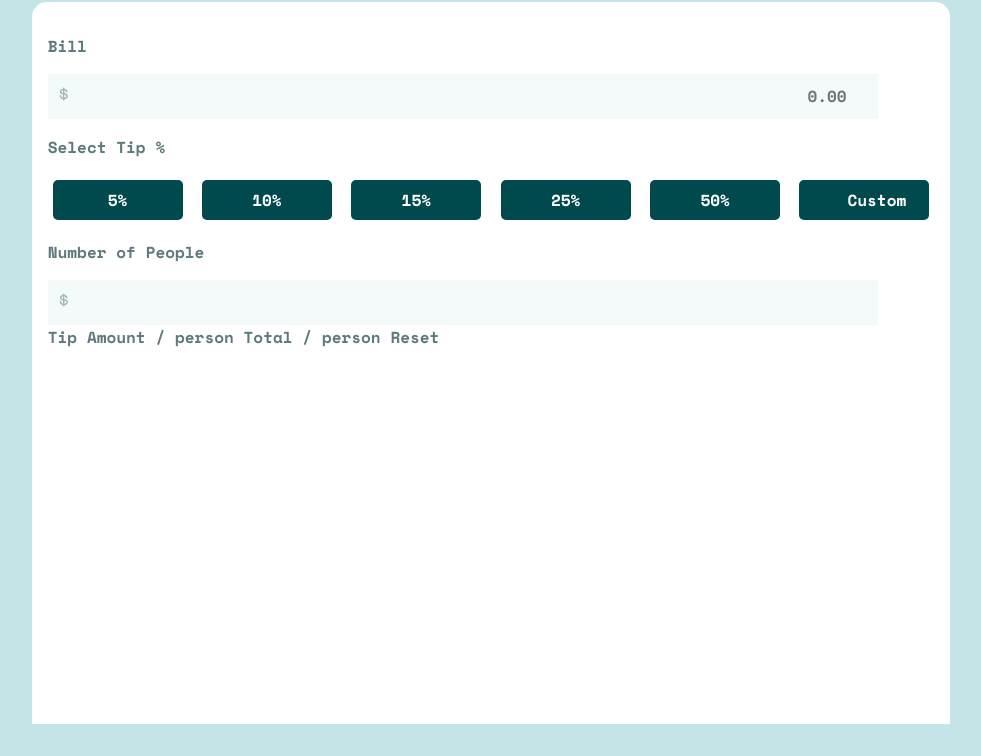
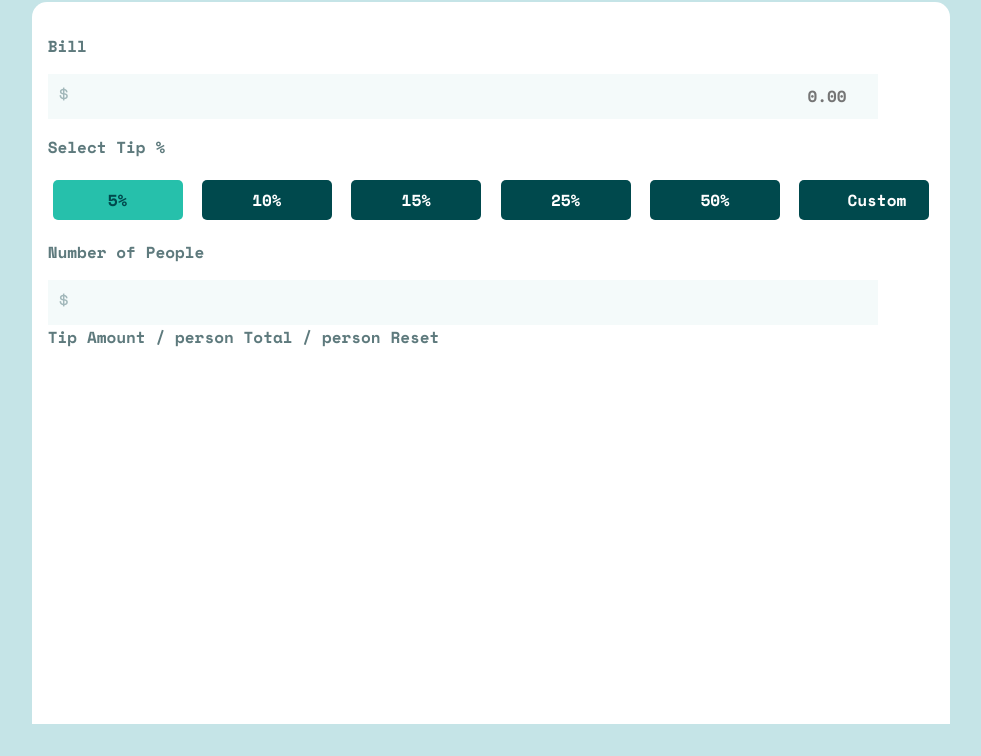
Before and after one commit to av1ad/tip-calculator, a plain HTML site: page index.html in a window 1280 px wide. In both pictures the pointer is over the button "5%". Shown: the part 108-864 px from the top of the page, without its empty margins (149-1130 px from the left). Drawn offline with nearby package versions, Linux system fonts and the light colour scheme.

Commit message:
Added hover for buttons

```diff
--- a/styles.css
+++ b/styles.css
@@ -65,3 +65,8 @@ input {
     font-size: 1em;
     width: 130px;
 }
+
+.tip-btn:hover, .tip-btn:active {
+    background-color: var(--strong-cyan);
+    color: var(--very-dark-cyan);
+}
```
